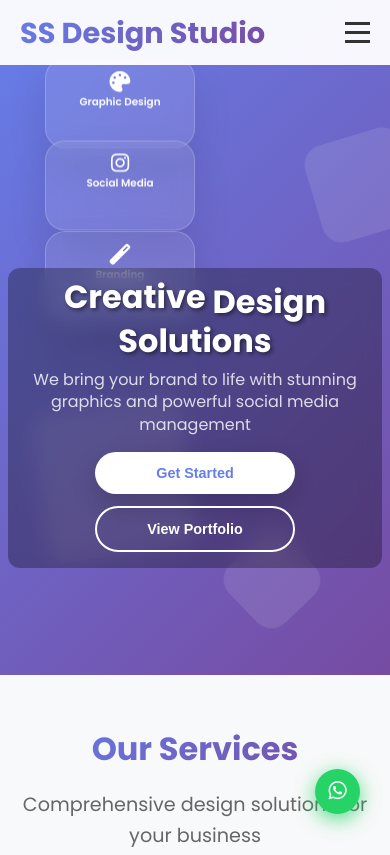
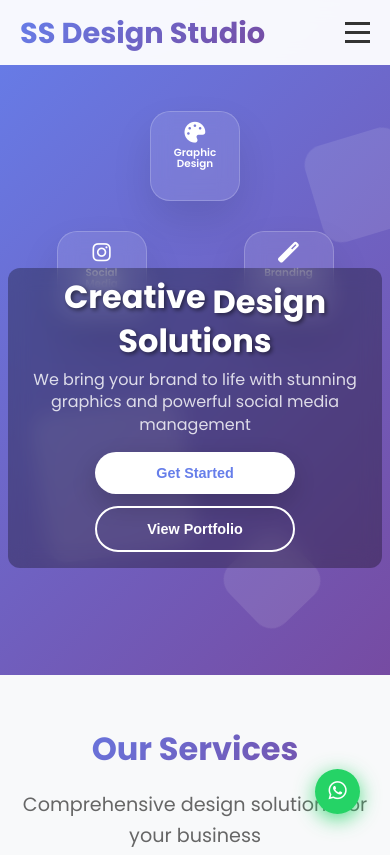
Before and after one commit to Ashwani16167/SS, a website: page index.html in a window 390 px wide. Shown: the top 855 px of the page. Drawn offline with Linux system fonts and the light colour scheme.

Commit message:
CRITICAL FIX: Add !important and higher specificity to override desktop card positioning with mobile triangle layout

```diff
--- a/styles.css
+++ b/styles.css
@@ -1050,36 +1050,41 @@ body {
         flex-shrink: 0;
         overflow: visible;
         padding: 1rem;
-    }
-      /* Show floating cards on mobile in triangle formation */
-    .floating-card {
-        position: absolute;
-        z-index: 2;
-        width: 90px;
-        height: 90px;
-        padding: 0.7rem;
-        font-size: 0.8rem;
-    }
-
-    /* Triangle formation: Top card */
-    .card-1 {
-        top: 20px;
-        left: 50%;
-        transform: translateX(-50%);
+    }    /* Show floating cards on mobile in triangle formation */
+    .hero-3d .floating-card {
+        position: absolute !important;
+        z-index: 2 !important;
+        width: 90px !important;
+        height: 90px !important;
+        padding: 0.7rem !important;
+        font-size: 0.8rem !important;
+        display: block !important;
+    }
+      /* Triangle formation: Top card */
+    .hero-3d .card-1 {
+        top: 20px !important;
+        left: 50% !important;
+        right: auto !important;
+        bottom: auto !important;
+        transform: translateX(-50%) !important;
     }
 
     /* Triangle formation: Bottom left card */
-    .card-2 {
-        top: 140px;
-        left: 25%;
-        transform: translateX(-50%);
+    .hero-3d .card-2 {
+        top: 140px !important;
+        left: 25% !important;
+        right: auto !important;
+        bottom: auto !important;
+        transform: translateX(-50%) !important;
     }
 
     /* Triangle formation: Bottom right card */
-    .card-3 {
-        top: 140px;
-        right: 25%;
-        transform: translateX(50%);
+    .hero-3d .card-3 {
+        top: 140px !important;
+        left: auto !important;
+        right: 25% !important;
+        bottom: auto !important;
+        transform: translateX(50%) !important;
     }
 
     /* Remove the CSS pseudo-element since we're using real cards */
@@ -1698,19 +1703,18 @@ body {
         margin: 0;
         font-weight: 600;
     }
-
-    /* Staggered animations for triangle cards */
-    .card-1 {
-        animation-duration: 8s;
-        animation-delay: 0s;
-    }
-
-    .card-2 {
-        animation-duration: 9s;
-        animation-delay: 1s;
-    }
-
-    .card-3 {
-        animation-duration: 10s;
-        animation-delay: 2s;
-    }
+      /* Staggered animations for triangle cards */
+    .hero-3d .card-1 {
+        animation-duration: 8s !important;
+        animation-delay: 0s !important;
+    }
+
+    .hero-3d .card-2 {
+        animation-duration: 9s !important;
+        animation-delay: 1s !important;
+    }
+
+    .hero-3d .card-3 {
+        animation-duration: 10s !important;
+        animation-delay: 2s !important;
+    }
```
